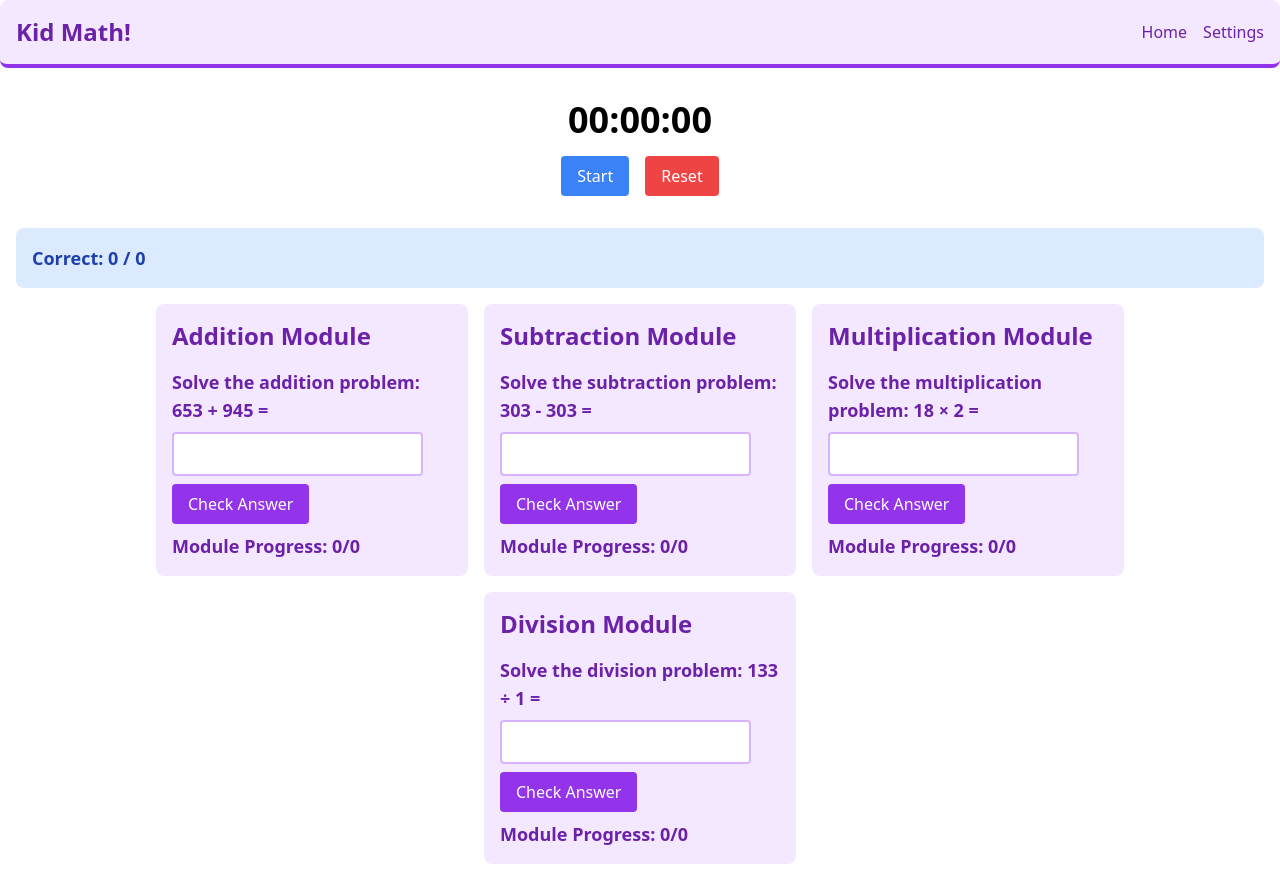
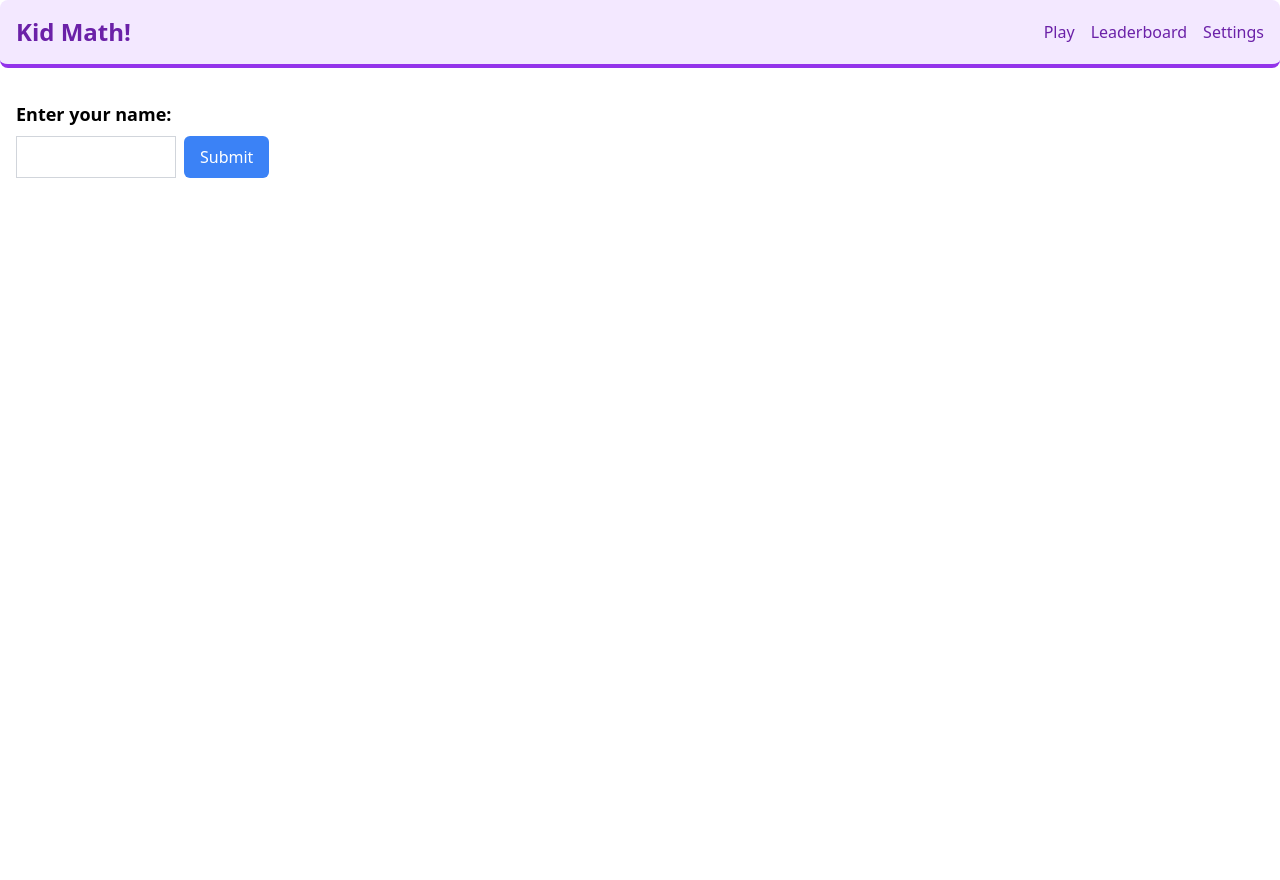
Before and after one commit to EricY090/Web, a React (Vite) app: page / in a window 1280 px wide. After the commit the page ends 800 px from the top, so only its background shows below. Built offline with nearby package versions, Linux system fonts and the light colour scheme.

Commit message:
added leaderboard, local storage

```diff
--- a/src/App.jsx
+++ b/src/App.jsx
@@ -1,6 +1,7 @@
 import { BrowserRouter as Router, Routes, Route } from "react-router-dom";
 import HomePage from "./Pages/HomePage";
-import SecondPage from "./Pages/Settings";
+import SecondPage from "./Pages/SettingsPage";
+import LeaderboardPage from "./Pages/LeaderboardPage";
 import Navbar from "./Components/Navbar";
 import "./index.css";
 
@@ -13,6 +14,7 @@ function App() {
         <Routes>
           <Route path="/" element={<HomePage />} />
           <Route path="/second-page" element={<SecondPage />} />
+          <Route path="/leaderboard-page" element={<LeaderboardPage />} />
         </Routes>
       </div>
     </Router>
--- /dev/null
+++ b/src/Components/Leaderboard.jsx
@@ -0,0 +1,46 @@
+import { useEffect, useState } from "react";
+
+const Leaderboard = () => {
+  const [leaderboardData, setLeaderboardData] = useState([]);
+
+  useEffect(() => {
+    const storedUsers = JSON.parse(localStorage.getItem("users")) || [];
+
+    // Sort users by correctAnswers in descending order
+    const sortedUsers = storedUsers.sort(
+      (a, b) => b.progress.correctAnswers - a.progress.correctAnswers
+    );
+
+    setLeaderboardData(sortedUsers);
+  }, []);
+
+  return (
+    <div className="container mx-auto p-4">
+      <h2 className="text-2xl font-semibold mb-4">Leaderboard</h2>
+      <table className="w-full">
+        <thead>
+          <tr>
+            <th className="py-2 px-4 bg-gray-200 font-semibold">Username</th>
+            <th className="py-2 px-4 bg-gray-200 font-semibold">
+              Correct Answers
+            </th>
+            <th className="py-2 px-4 bg-gray-200 font-semibold">
+              Total Questions
+            </th>
+          </tr>
+        </thead>
+        <tbody>
+          {leaderboardData.map((user, index) => (
+            <tr key={index}>
+              <td className="py-2 px-4">{user.name}</td>
+              <td className="py-2 px-4">{user.progress.correctAnswers}</td>
+              <td className="py-2 px-4">{user.progress.totalQuestions}</td>
+            </tr>
+          ))}
+        </tbody>
+      </table>
+    </div>
+  );
+};
+
+export default Leaderboard;
--- a/src/Components/Navbar.jsx
+++ b/src/Components/Navbar.jsx
@@ -7,7 +7,15 @@ const Navbar = () => {
       <ul className="flex">
         <li className="ml-4">
           <Link to="/" className="text-purple-800 hover:text-purple-600">
-            Home
+            Play
+          </Link>
+        </li>
+        <li className="ml-4">
+          <Link
+            to="/leaderboard-page"
+            className="text-purple-800 hover:text-purple-600"
+          >
+            Leaderboard
           </Link>
         </li>
         <li className="ml-4">
--- a/src/Pages/HomePage.jsx
+++ b/src/Pages/HomePage.jsx
@@ -1,4 +1,4 @@
-import { useState } from "react";
+import { useState, useEffect } from "react";
 import AdditionModule from "../Components/AdditionModule";
 import SubtractionModule from "../Components/SubtractionModule";
 import MultiplicationModule from "../Components/MultiplicationModule";
@@ -7,10 +7,43 @@ import StatusBar from "../Components/StatusBar";
 import Timer from "../Components/Timer";
 
 const HomePage = () => {
+  const [users, setUsers] = useState([]);
+  const [currentUser, setCurrentUser] = useState(null);
   const [progress, setProgress] = useState({
     totalQuestions: 0,
     correctAnswers: 0,
   });
+
+  useEffect(() => {
+    const storedUsers = JSON.parse(localStorage.getItem("users")) || [];
+    setUsers(storedUsers);
+  }, []);
+
+  useEffect(() => {
+    if (currentUser !== null) {
+      localStorage.setItem("users", JSON.stringify(users));
+    }
+  }, [users, currentUser]);
+
+  const handleUserChange = (userName) => {
+    const existingUser = users.find((user) => user.name === userName);
+
+    if (existingUser) {
+      setCurrentUser(existingUser);
+      setProgress(existingUser.progress);
+    } else {
+      const newUser = {
+        name: userName,
+        progress: {
+          totalQuestions: 0,
+          correctAnswers: 0,
+        },
+      };
+      setUsers([...users, newUser]);
+      setCurrentUser(newUser);
+      setProgress(newUser.progress);
+    }
+  };
 
   const updateProgress = (isCorrect) => {
     setProgress((prevProgress) => ({
@@ -19,10 +52,27 @@ const HomePage = () => {
         ? prevProgress.correctAnswers + 1
         : prevProgress.correctAnswers,
     }));
+
+    if (currentUser) {
+      const updatedUsers = users.map((user) =>
+        user.name === currentUser.name
+          ? { ...user, progress: { ...progress } }
+          : user
+      );
+      setUsers(updatedUsers);
+    }
+  };
+
+  const handleNameSubmit = (event) => {
+    event.preventDefault();
+    const userName = event.target.username.value;
+    handleUserChange(userName);
   };
 
   return (
     <div className="container mx-auto p-4">
+      {currentUser ? (
+        <>
           <Timer />
           <StatusBar
             correctAnswers={progress.correctAnswers}
@@ -43,6 +93,32 @@ const HomePage = () => {
               <DivisionModule updateProgress={updateProgress} />
             </div>
           </div>
+        </>
+      ) : (
+        <form onSubmit={handleNameSubmit} className="my-4">
+          <label
+            htmlFor="username"
+            className="block mb-2 text-lg font-semibold"
+          >
+            Enter your name:
+          </label>
+          <div className="flex">
+            <input
+              type="text"
+              id="username"
+              name="username"
+              required
+              className="border border-gray-300 px-3 py-2 mr-2 w-40 focus:outline-none focus:border-blue-500"
+            />
+            <button
+              type="submit"
+              className="bg-blue-500 text-white px-4 py-2 rounded-md transition duration-300 hover:bg-blue-600 focus:outline-none focus:bg-blue-600"
+            >
+              Submit
+            </button>
+          </div>
+        </form>
+      )}
     </div>
   );
 };
--- /dev/null
+++ b/src/Pages/LeaderboardPage.jsx
@@ -0,0 +1,11 @@
+import Leaderboard from "../Components/Leaderboard";
+
+const SecondPage = () => {
+  return (
+    <div>
+      <Leaderboard />
+    </div>
+  );
+};
+
+export default SecondPage;
```
Also changed, not shown: src/Pages/SettingsPage.jsx (renamed from src/Pages/Settings.jsx). Lines whose indentation alone changed are shown as unchanged.
